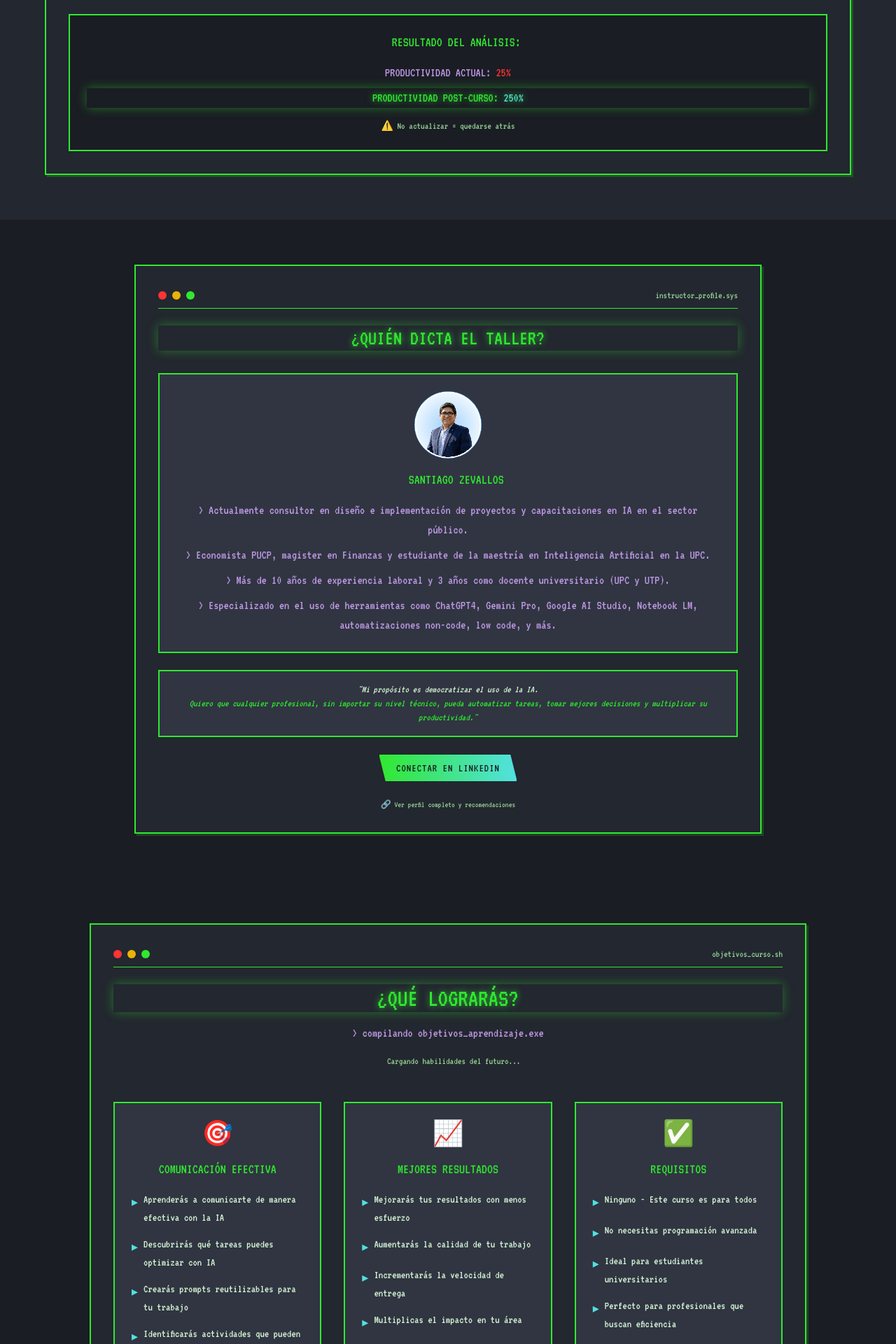
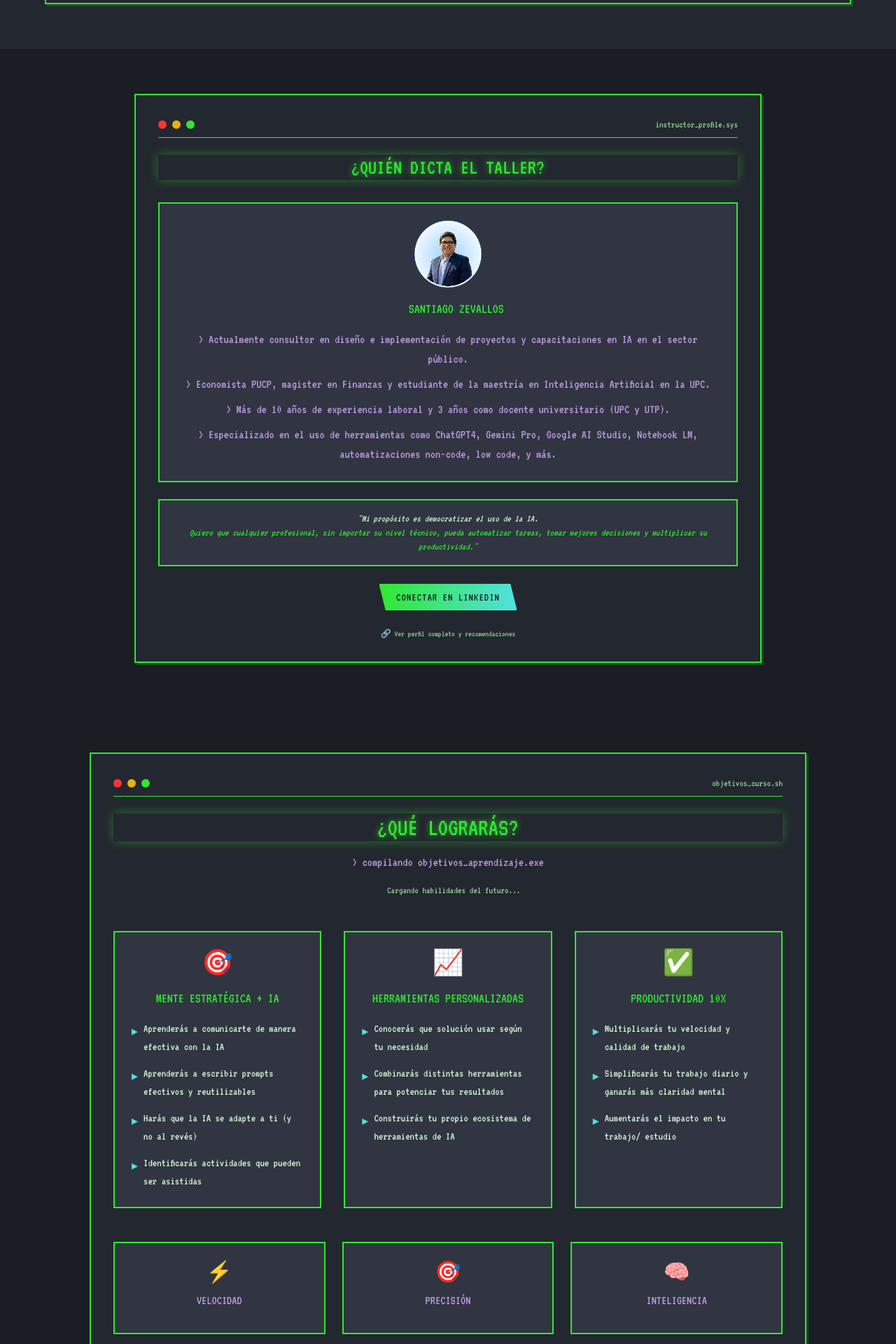
Before and after one commit to santiagozevallosq/retro-ai-bootcamp, a React (Vite) app: page / in a window 1280 px wide. Shown: the part 1400-3320 px from the top of the page at 70% size. Built offline with nearby package versions, Linux system fonts and the light colour scheme.

Commit message:
cambios de texto en la landing page

```diff
--- a/src/components/AIStorySection.tsx
+++ b/src/components/AIStorySection.tsx
@@ -30,20 +30,20 @@ const AIStorySection = () => {
                     <span className="text-accent">{'>'}  init_story.exe</span>
                   </p>
                   <p>
-                    Hace 3 años trabajaba 12+ horas diarias como cualquier profesional.
-                    <span className="text-primary"> Todo cambió cuando descubrí el poder de la IA.</span>
+                    Hace 3 años, era un usuario más. Probaba herramientas de IA y me parecían imperfectas, o en todo caso no quería invertir ni tiempo ni dinero en aprender. Pero al explorar más, decidí adquirir las versiones de pago, mejoré la forma de hacer consultas (prompts) a los modelos de IA Generativa y descubrí su verdadero potencial.
+
                   </p>
                   <p>
-                    <span className="text-secondary">▶ Primeros experimentos:</span> ChatGPT para emails
+                    Lo que empezó por curiosidad se convirtió en una transformación: implementé ideas en mi trabajo, optimicé actividades diarias, llevé cursos especializados y profundicé en programación, automatización de flujos y agentes de IA.
+
                   </p>
                   <p>
-                    <span className="text-secondary">▶ Evolución:</span> Automatizaciones completas
+                    El avance de la IA es imparable y quienes no dominen al menos lo básico, quedarán muy rezagados.
+
                   </p>
                   <p>
-                    <span className="text-secondary">▶ Resultado:</span> <span className="text-primary neon-glow">3x más productivo</span>
-                  </p>
-                  <p>
-                    <span className="text-accent">{'>'}  status: MISIÓN_COMPLETADA</span>
+                    Por eso te invito a abrir tu visión: explora, prueba, equivócate y descubre cómo la IA puede hacer una gran diferencia en tu vida personal y profesional. No necesitas programar (al menos en este punto); solo necesitas curiosidad, creatividad y ganas de aprender.
+
                   </p>
                 </div>
 
@@ -51,9 +51,8 @@ const AIStorySection = () => {
                   <div className="font-terminal text-sm">
                     <div className="text-primary">💡 REVELACIÓN:</div>
                     <div className="mt-2">
-                      "La IA no reemplaza tu trabajo,<br />
-                      <span className="text-accent">reemplaza tu manera de trabajar"</span>
-                    </div>
+                      "La IA no reemplaza tu trabajo, reemplaza tu manera de trabajar"<br />
+                      </div>
                   </div>
                 </div>
               </div>
--- a/src/components/AchievementsSection.tsx
+++ b/src/components/AchievementsSection.tsx
@@ -1,32 +1,30 @@
 const AchievementsSection = () => {
   const achievements = [
     {
-      title: "COMUNICACIÓN EFECTIVA",
+      title: "MENTE ESTRATÉGICA + IA",
       items: [
         "Aprenderás a comunicarte de manera efectiva con la IA",
-        "Descubrirás qué tareas puedes optimizar con IA",
-        "Crearás prompts reutilizables para tu trabajo",
+        "Aprenderás a escribir prompts efectivos y reutilizables",
+        "Harás que la IA se adapte a ti (y no al revés)",
         "Identificarás actividades que pueden ser asistidas"
       ],
       icon: "🎯"
     },
     {
-      title: "MEJORES RESULTADOS",
+      title: "HERRAMIENTAS PERSONALIZADAS",
       items: [
-        "Mejorarás tus resultados con menos esfuerzo",
-        "Aumentarás la calidad de tu trabajo",
-        "Incrementarás la velocidad de entrega",
-        "Multiplicas el impacto en tu área"
+        "Conocerás que solución usar según tu necesidad",
+        "Combinarás distintas herramientas para potenciar tus resultados",
+        "Construirás tu propio ecosistema de herramientas de IA"
       ],
       icon: "📈"
     },
     {
-      title: "REQUISITOS",
+      title: "PRODUCTIVIDAD 10X",
       items: [
-        "Ninguno - Este curso es para todos",
-        "No necesitas programación avanzada",
-        "Ideal para estudiantes universitarios",
-        "Perfecto para profesionales que buscan eficiencia"
+        "Multiplicarás tu velocidad y calidad de trabajo",
+        "Simplificarás tu trabajo diario y ganarás más claridad mental",
+        "Aumentarás el impacto en tu trabajo/ estudio"
       ],
       icon: "✅"
     }
@@ -99,7 +97,7 @@ const AchievementsSection = () => {
                 <div className="text-primary text-3xl mb-2">⚡</div>
                 <div className="font-pixel text-lg text-accent">VELOCIDAD</div>
                 <div className="font-terminal text-sm text-muted-foreground mt-2">
-                  10x más rápido
+
                 </div>
               </div>
 
@@ -107,7 +105,7 @@ const AchievementsSection = () => {
                 <div className="text-secondary text-3xl mb-2">🎯</div>
                 <div className="font-pixel text-lg text-accent">PRECISIÓN</div>
                 <div className="font-terminal text-sm text-muted-foreground mt-2">
-                  Resultados exactos
+
                 </div>
               </div>
 
@@ -115,7 +113,7 @@ const AchievementsSection = () => {
                 <div className="text-accent text-3xl mb-2">🧠</div>
                 <div className="font-pixel text-lg text-accent">INTELIGENCIA</div>
                 <div className="font-terminal text-sm text-muted-foreground mt-2">
-                  IA como copiloto
+
                 </div>
               </div>
             </div>
--- a/src/components/BenefitsSection.tsx
+++ b/src/components/BenefitsSection.tsx
@@ -39,7 +39,7 @@ const BenefitsSection = () => {
                 </h2>
               </div>
               <div className="font-terminal text-xl text-accent">
-                <span className="blink">▋</span> Si respondes afirmativo a lo siguiente, este curso es para ti...
+                <span className="blink">▋</span> Si respondes SI a lo siguiente, este curso es para ti...
               </div>
             </div>
 
@@ -69,22 +69,7 @@ const BenefitsSection = () => {
               ))}
             </div>
 
-            <div className="mt-12 bg-background p-6 pixel-border">
-              <div className="text-center">
-                <div className="font-terminal text-xl text-primary mb-4">
-                  <span className="blink">▋</span> RESULTADO DEL ANÁLISIS:
-                </div>
-                <div className="font-pixel text-lg text-accent">
-                  PRODUCTIVIDAD ACTUAL: <span className="text-destructive">25%</span>
-                </div>
-                <div className="font-pixel text-lg text-primary neon-glow mt-2">
-                  PRODUCTIVIDAD POST-CURSO: <span className="text-secondary">250%</span>
-                </div>
-                <div className="font-terminal text-sm text-muted-foreground mt-4">
-                  ⚠️ No actualizar = quedarse atrás
-                </div>
-              </div>
-            </div>
+
           </div>
         </div>
       </div>
--- a/src/components/CourseContentSection.tsx
+++ b/src/components/CourseContentSection.tsx
@@ -184,12 +184,12 @@ const CourseContentSection = () => {
                 </div>
                 <div className="grid md:grid-cols-2 gap-6">
                   <div className="font-terminal text-lg">
-                    <div className="text-secondary mb-2">👨‍🎓 ESTUDIANTES UNIVERSITARIOS</div>
-                    <div className="text-muted-foreground">Que quieren multiplicar su productividad académica</div>
+                    <div className="text-secondary mb-2">👨‍🎓 PROFESIONALES</div>
+                    <div className="text-muted-foreground">Que buscan incrementar su productividad laboral</div>
                   </div>
                   <div className="font-terminal text-lg">
-                    <div className="text-secondary mb-2">👨‍💼 PROFESIONALES</div>
-                    <div className="text-muted-foreground">Que buscan incrementar su productividad laboral</div>
+                    <div className="text-secondary mb-2">👨‍💼 ESTUDIANTES UNIVERSITARIOS</div>
+                    <div className="text-muted-foreground">Que quieren multiplicar su productividad académica</div>
                   </div>
                   <div className="font-terminal text-lg">
                     <div className="text-secondary mb-2">🚀 EMPRENDEDORES</div>
@@ -197,7 +197,7 @@ const CourseContentSection = () => {
                   </div>
                   <div className="font-terminal text-lg">
                     <div className="text-secondary mb-2">⚡ INNOVADORES</div>
-                    <div className="text-muted-foreground">Que buscan ventaja competitiva con IA</div>
+                    <div className="text-muted-foreground">Cualquier persona que buscan ventaja competitiva con IA</div>
                   </div>
                 </div>
               </div>
```
